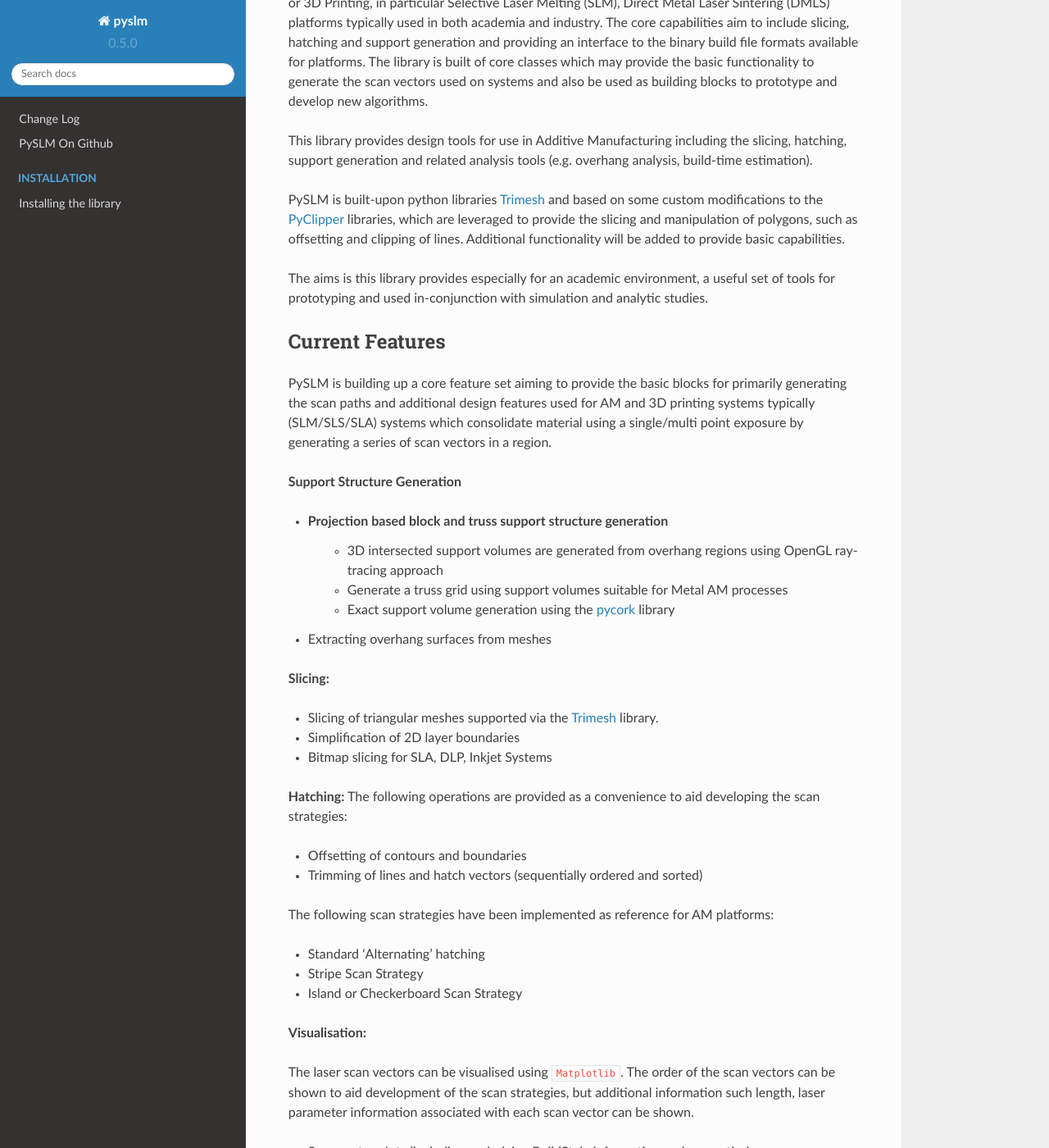
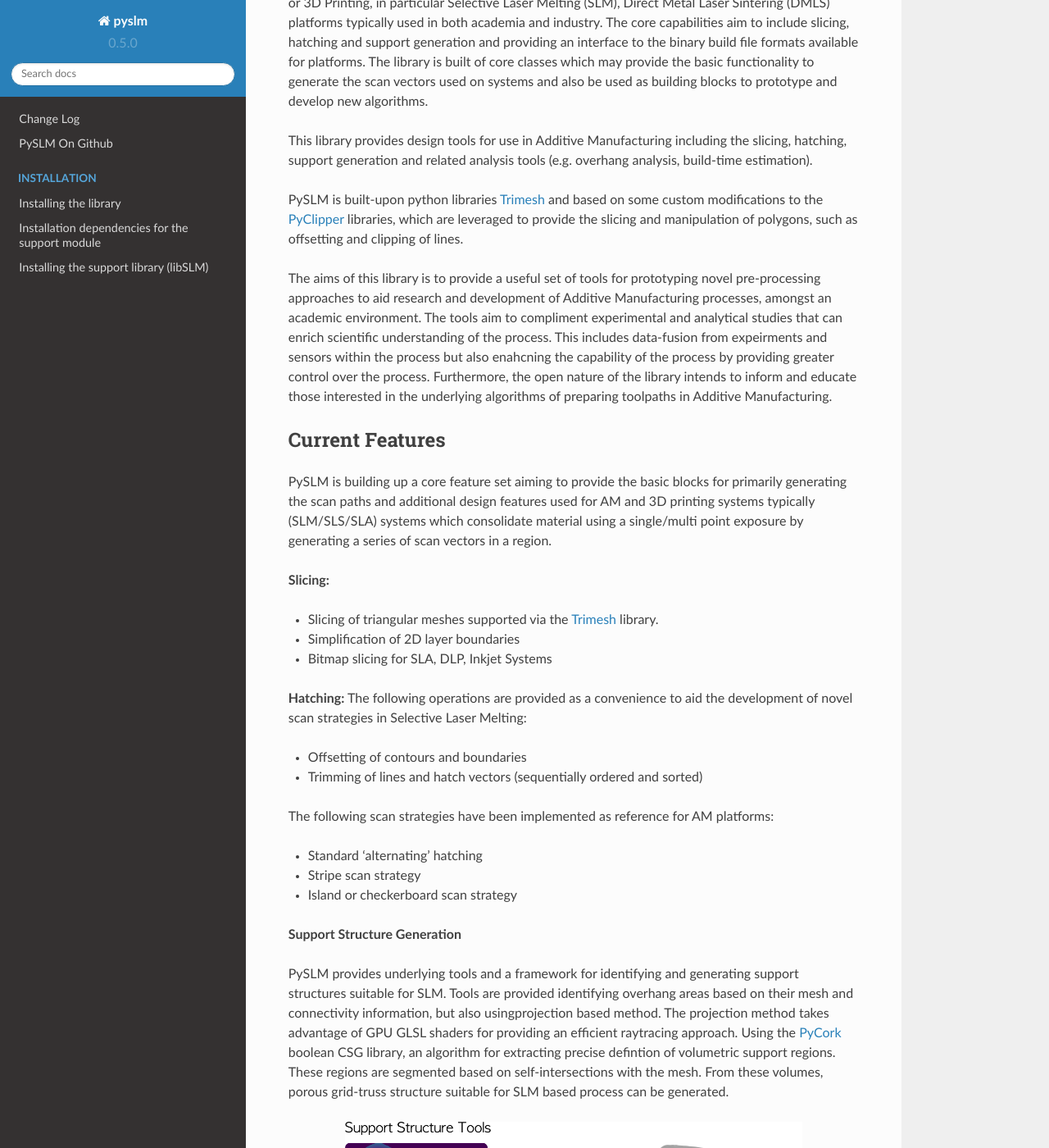
Before and after one commit to drlukeparry/pyslm, a Sphinx documentation site: the page built from docs/index.rst, in a window 1280 px wide and 1400 px high, scrolled down 669 px. Shown: the whole window at 82% size. Built offline with Sphinx 7.4.7 and the Read the Docs theme 2.0.0, drawn with Linux system fonts in a browser that asks for light colours; some of the changed text lies outside the part shown.

Commit message:
Updated docs, readme and changelog

```diff
--- a/README.rst
+++ b/README.rst
@@ -32,12 +32,14 @@
 
 PySLM is built-upon python libraries `Trimesh <https://github.com/mikedh/trimesh>`_ and based on some custom modifications
 to the `PyClipper <https://pypi.org/project/pyclipper/>`_ libraries, which are leveraged to provide the slicing and
-manipulation of polygons, such as offsetting and clipping of lines. Additional functionality will be added to provide
-basic capabilities.
+manipulation of polygons, such as offsetting and clipping of lines.
 
-The aims is this library provides especially for an academic environment, a useful set of tools for prototyping and used
-in-conjunction with simulation and analytic studies.
-
+The aims of this library is to provide a useful set of tools for prototyping novel pre-processing approaches to aid
+research and development of Additive Manufacturing processes, amongst an academic environment. The tools aim to compliment
+experimental and analytical studies that can enrich scientific understanding of the process. This includes data-fusion
+from expeirments and sensors within the process but also enahcning the capability of the process by providing greater control
+over the process. Furthermore, the open nature of the library intends to inform and educate those interested in the
+underlying algorithms of preparing toolpaths in Additive Manufacturing.
 
 Current Features
 ******************
@@ -46,14 +48,6 @@
 additional design features used for AM and 3D printing systems typically (SLM/SLS/SLA) systems which consolidate material
 using a single/multi point exposure by generating a series of scan vectors in a region.
 
-**Support Structure Generation**
-
-* Projection based block and truss support structure generation
-    * 3D intersected support volumes are generated from overhang regions using OpenGL ray-tracing approach
-    * Generate a truss grid using support volumes suitable for Metal AM processes
-    * Exact support volume generation using the `pycork <https://github.com/drlukeparry/pycork>`_ library
-* Extracting overhang surfaces from meshes
-
 **Slicing:**
 
 * Slicing of triangular meshes supported via the `Trimesh <https://github.com/mikedh/trimesh>`_ library.
@@ -61,22 +55,49 @@
 * Bitmap slicing for SLA, DLP, Inkjet Systems
 
 **Hatching:**
-The following operations are provided as a convenience to aid developing the scan strategies:
+The following operations are provided as a convenience to aid the development of novel scan strategies in Selective
+Laser Melting:
 
 * Offsetting of contours and boundaries
 * Trimming of lines and hatch vectors (sequentially ordered and sorted)
 
 The following scan strategies have been implemented as reference for AM platforms:
 
-* Standard 'Alternating' hatching
-* Stripe Scan Strategy
-* Island or Checkerboard Scan Strategy
+* Standard 'alternating' hatching
+* Stripe scan strategy
+* Island or checkerboard scan strategy
+
+**Support Structure Generation**
+
+PySLM provides underlying tools and a framework for identifying and generating support structures suitable for SLM.
+Tools are provided identifying overhang areas based on their mesh and connectivity information, but also
+usingprojection based method. The projection method takes advantage of GPU GLSL shaders for providing an efficient
+raytracing approach. Using the `PyCork <https://github.com/drlukeparry/pycork>`_ boolean CSG library, an algorithm for
+extracting precise defintion of volumetric support regions. These regions are segmented based on self-intersections with
+the mesh. From these volumes, porous grid-truss structure suitable for SLM based process can be generated.
+
+.. image:: https://github.com/drlukeparry/pyslm/raw/dev/docs/images/pyslmSupportStructures.png
+    :alt: The tools available in PySLM for locating overhang regions and support regions for 3D Printing and
+          generating volumetric block supports alongside grid-truss based support structures suitable for SLM.
+    :width: 80%
+    :align: center
+
+* Extracting overhang surfaces from meshes with optional connectivity information
+* Projection based block and truss support structure generation
+    * 3D intersected support volumes are generated from overhang regions using OpenGL ray-tracing approach
+    * Generate a truss grid using support volumes suitable for Metal AM processes
+    * Exact support volume generation using the `pycork <https://github.com/drlukeparry/pycork>`_ library
 
 **Visualisation:**
 
 The laser scan vectors can be visualised using ``Matplotlib``. The order of the scan vectors can be shown to aid
 development of the scan strategies, but additional information such length, laser parameter information associated
 with each scan vector can be shown.
+
+.. image:: https://github.com/drlukeparry/pyslm/raw/dev/docs/images/pyslmVisualisationTools.png
+    :alt: The tools available in PySLM for visualising analyisng collections of scan vectors used in SLM.
+    :width: 80%
+    :align: center
 
 * Scan vector plots (including underlying BuildStyle information and properties)
 * Exposure point visualisation
@@ -144,7 +165,7 @@
     import pyslm.visualise
     from pyslm import hatching as hatching
 
-    # Imports the part and sets the geometry to  an STL file (frameGuide.stl)
+    # Imports the part and sets the geometry to an STL file (frameGuide.stl)
     solidPart = pyslm.Part('myFrameGuide')
     solidPart.setGeometry('../models/frameGuide.stl')
 
@@ -162,18 +183,20 @@
     myHatcher.numInnerContours = 2
     myHatcher.numOuterContours = 1
 
-    # Slice the object
+    # Slice the object at Z and get the boundaries
     geomSlice = solidPart.getVectorSlice(z)
 
-    #Perform the hatching operations
+    # Perform the hatching operations
     layer = myHatcher.hatch(geomSlice)
 
-    # Plot the layer geometries
+    # Plot the layer geometries generated
     pyslm.visualise.plot(layer, plot3D=False, plotOrderLine=True) # plotArrows=True)
 
+The result of the script output is shown here
+
 .. image:: https://github.com/drlukeparry/pyslm/raw/dev/docs/images/stripe_scan_strategy_example.png
-    :width: 400
-    :alt:  PySLM - Illustration of a Stripe Scan Strategy
-
+   :width: 50%
+   :align: center
+   :alt:  PySLM - Illustration of a Stripe Scan Strategy employed in 3D printing
 
 For further guidance please look at documented examples are provided in `examples <https://github.com/drlukeparry/pyslm/tree/master/examples>`_ .
--- a/docs/install.rst
+++ b/docs/install.rst
@@ -3,7 +3,7 @@
 Installing the library
 ######################
 
-There are several ways to get the PySLM source, which lives at
+There are several ways to get the PySLM source, which lives on
 `github <https://github.com/drlukeparry/pyslm>`_. There are two approaches available for the installation.
 
 
@@ -17,11 +17,13 @@
 
     git clone https://github.com/drlukeparry/pyslm.git
 
-PySLM may be compiled directly from source. This requires compiling the code rather than pure vanilla nstallation of the
-source. Currently the prerequisites are the cython package and a compliant c++
-build environment.  In order to compile, it is necessary to have a valid c++ compiler environment depending on the user's
-platforn and additionally cython in order to compile the ClipperLib module. For Windows this is likely to be MSVC
-compiler, Linux - GCC/Clang.
+PySLM may be compiled directly from source. This requires compiling the code rather than pure vanilla installation of
+the source. Currently the prerequisites are the cython package and a compliant c++ build environment.
+In order to compile, it is necessary to have a valid c++ compiler environment depending on the user's
+platform and additionally cython in order to compile the ClipperLib module. For Windows this is likely to be MSVC
+compiler, Linux - GCC/Clang, Mac OS X - Clang.
+
+The compilation of PySLM can be done using the following command
 
 .. code:: bash
 
@@ -68,3 +69,119 @@
 .. note::
     Historically PySLM package was unavailable for use by the project. The name is secured and for user's security and
     to prevent confusion will be retained by the author.
+
+Installation dependencies for the support module
+###################################################
+
+The support module requires a system with a working implementation of OpenGL 2.1 (available across the majority of
+platforms and hardware, with adequate driver support). There are subtleties with the implementation but this has been
+successfully tested across all platforms (Windows 10, Ubuntu, Mac OS X).
+
+Due to the technical complexity of the support module, a number of additional soft dependencies are currently
+required amongst a working Python OpenGL environment. These are not required for the core functionality of
+PySLM such as slicing and hatching to provide a maximise accessibility of the lbirary.
+
+The Python OpenGL environment can be installed with the following
+dependencies:
+
+.. code-block:: bash
+
+    pip install PyQt5, vispy
+
+The remaining dependencies are required for the support module to function:
+
+.. code-block:: bash
+
+    pip install triangle, pycork, mapbox-earcut
+
+The `Pycork <http://github.com/drlukeparry/pycork>`_ library provides the boolean CSG operations used for intersecting
+meshes between the part model and the support structures.
+
+Installing the support library (libSLM)
+#########################################
+
+libSLM is a c++ support library for the translation (reading and writing) of machine build files commonly used with
+commercial SLM systems. Potentially the library could be extended to SLA platforms.
+
+The library does not generate the scan vectors used by the machine, rather, merely provides an interface for
+importing and exporting a collection of layers containing a number of layer geometries containing points, contours and
+scan vectors. These follow the same predefined structure in 'pyslm.geometry' submodule with a few specific
+exceptions depending on the translator used.
+
+.. note::
+    The library does not provide an implementation for generating low-level, specific G-codes used by systems, however,
+    could potentially be implemented as a feature in the future.
+
+Access to these specific translators for exporting to different machine platforms are currently available on request
+as pre-compiled modules due to sensitivity of working with proprietary formats. The source code of these specific
+translators used for commercial systems will be made available for research (non-commercial) purposes via requests
+at the discretion of the author until prior notice.
+
+Installation
+===============
+
+libSLM is fundamentally a c++ library for directly interfacing with machine build files.
+
+No strict dependencies are required for compiling libSLM, originally based on the Qt library. This design decision was
+taken to improve the cross-platform behaviour of the project. Python bindings are generated via
+`pybind <https://pybind11.readthedocs.io/en/stable/>`_, which is automatically pulled in by as sub-module by calling
+`git clone with `--recursive`.
+
+
+.. code:: bash
+
+    git clone --recursive https://github.com/libSLM
+    cmake .
+
+
+Compiler Requirements
+=========================
+
+libSLM was designed to minimise the number of dependencies to improve the compatibility to integrate into existing software
+- in particular linking to subroutines used in commercial FEA simulation codes. The underlying library is developed
+to be compatible on both Windows and Unix systems.
+
+**On Unix (Linux)**
+
+* A compiler (GCC, Clang) with C++11 support
+* CMake >= 3.0
+
+**On Mac OS X (Intel, Arm64)**
+
+* Install XCode tools to provide the LLVM compiler-chain if this is not already available.
+* Ensure Cmake is installed and available via brew
+
+.. code:: bash
+
+    brew install cmake
+
+**On Windows**
+
+* Visual Studio 2015 (required for all Python versions)
+* CMake >= 3.0
+
+During the build process both dynamic and static libraries are generated and these can be statically or
+dynamically linked respectively within other c++ programs.
+
+
+Installation: Python Bindings - Compiling from Source
+=========================================================
+
+The Python module in libSLM can be generated using python by simply cloning this repository and then running pip install
+in your python environment. Note the `--recursive` option which is needed for the `pybind11`, `eigen`, and `filesystem`
+submodules:
+
+.. code:: bash
+
+    git clone --recursive https://github.com/libSLM
+
+After requesting access to the libSLM translators from the author, copy the contents of the Translator directory from
+the private repository and into the 'Translators' folder. Complete the compilation by calling:
+
+.. code:: bash
+    pip install ./libSLM
+
+With the `setup.py` file included in this example, the `pip install` command will invoke CMake to build the pybind11
+module as specified in `CMakeLists.txt` and generate a package. A specific version of python is not required provided
+it is compatible with pybind. During the process The CMake Option flag `BUILD_PYTHON` will be automatically toggled on
+during the build phase.
```
Also changed, not shown: other parts of README.rst (+4 -4 lines), other parts of docs/install.rst (+7 -8 lines), CHANGELOG.md (+1 -2 lines).
